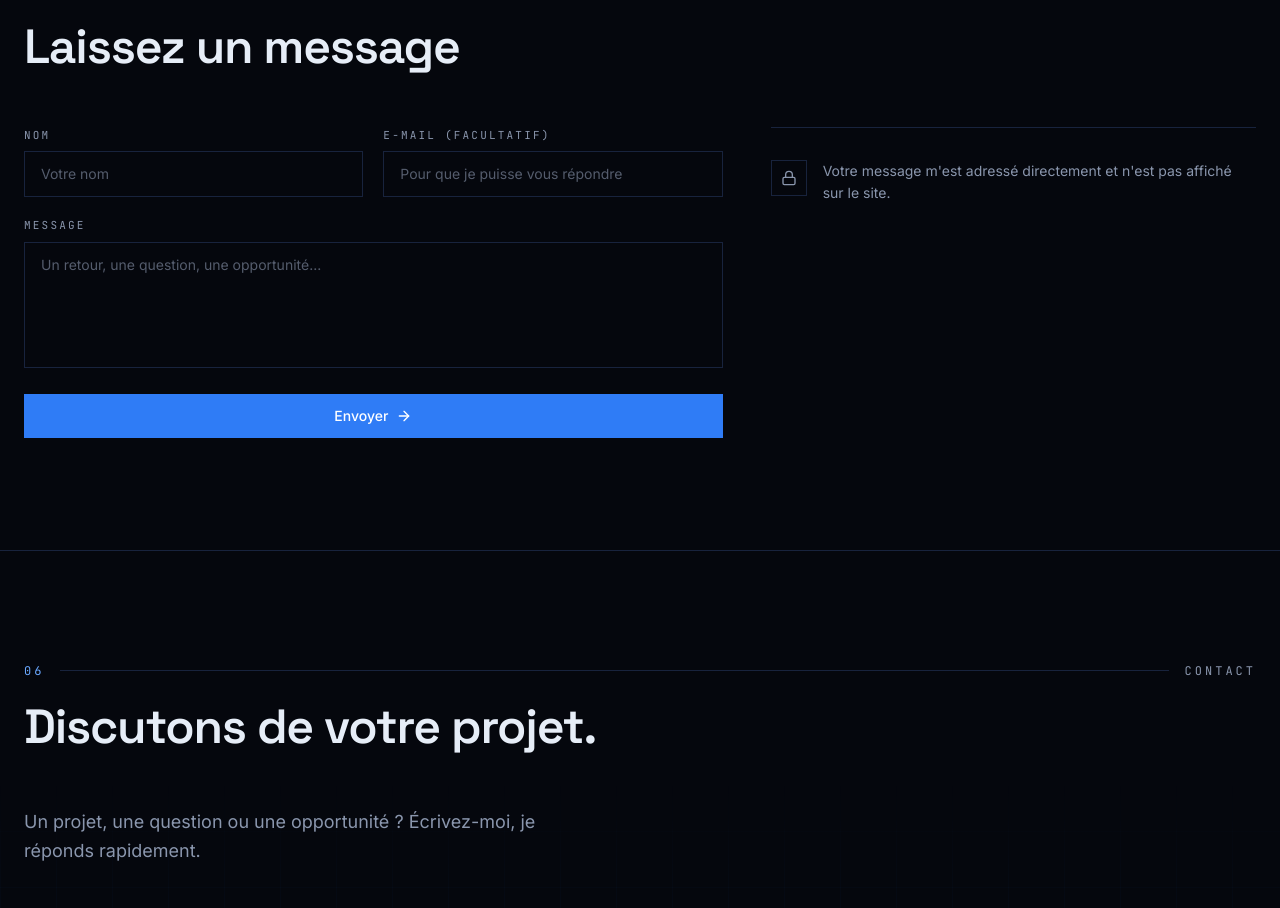
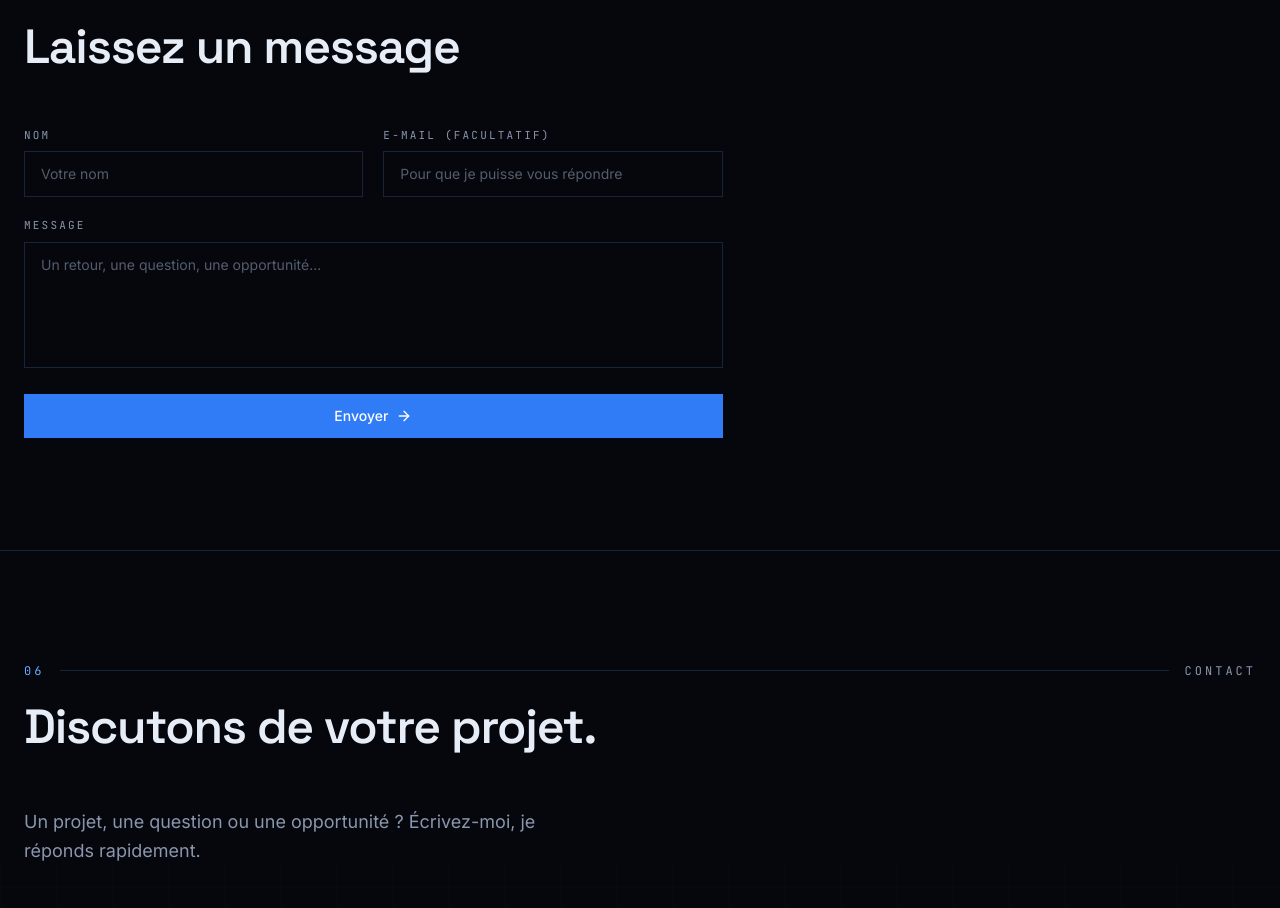
Before and after one commit to drissalichane/drissalichane.github.io, a Next.js app: page / in a window 1280 px wide. Shown: the part 6680-7588 px from the top of the page. Built offline with nearby package versions, Linux system fonts and the light colour scheme.

Commit message:
fix: drop the privacy note beside the message form
The confirmation now appears under the send button.

```diff
--- a/src/components/Guestbook.tsx
+++ b/src/components/Guestbook.tsx
@@ -3,7 +3,7 @@
 import { useState } from "react";
 import { collection, addDoc, serverTimestamp } from "firebase/firestore";
 import { db } from "@/lib/firebase";
-import { ArrowRight, Check, Lock } from "lucide-react";
+import { ArrowRight, Check } from "lucide-react";
 import SectionHeading from "@/components/SectionHeading";
 import { useLang } from "@/i18n";
 
@@ -132,28 +132,18 @@ export default function Guestbook() {
                             {!loading && <ArrowRight size={16} className="transition-transform group-hover:translate-x-1" />}
                         </button>
                         {sendError && <p className="font-mono text-xs text-accent">{t.guestbook.sendError}</p>}
-                    </form>
-
-                    <div className="border-t border-line pt-8 lg:col-span-5">
-                        {sent ? (
-                            <div className="flex gap-4">
+                        {sent && (
+                            <div className="flex gap-4 pt-2">
                                 <span className="flex h-9 w-9 shrink-0 items-center justify-center border border-primary text-accent">
                                     <Check size={16} />
                                 </span>
                                 <div>
                                     <p className="font-medium text-ink">{t.guestbook.sentTitle}</p>
-                                    <p className="mt-2 text-sm leading-relaxed text-muted">{t.guestbook.sentText}</p>
+                                    <p className="mt-1 text-sm leading-relaxed text-muted">{t.guestbook.sentText}</p>
                                 </div>
                             </div>
-                        ) : (
-                            <div className="flex gap-4">
-                                <span className="flex h-9 w-9 shrink-0 items-center justify-center border border-line text-muted">
-                                    <Lock size={16} />
-                                </span>
-                                <p className="text-sm leading-relaxed text-muted">{t.guestbook.privateNote}</p>
-                            </div>
                         )}
-                    </div>
+                    </form>
                 </div>
             </div>
         </section>
--- a/src/i18n.tsx
+++ b/src/i18n.tsx
@@ -24,7 +24,6 @@ const ui = {
             email: "E-mail (facultatif)", emailPlaceholder: "Pour que je puisse vous répondre", message: "Message",
             messagePlaceholder: "Un retour, une question, une opportunité...", send: "Envoyer", sending: "Envoi...",
             sendError: "Le message n'a pas pu être envoyé. Réessayez plus tard.",
-            privateNote: "Votre message m'est adressé directement et n'est pas affiché sur le site.",
             sentTitle: "Message envoyé, merci.", sentText: "Je le lis personnellement et vous réponds si vous avez laissé un e-mail.",
         },
         contact: { label: "Contact", title: "Discutons de votre projet.", text: "Un projet, une question ou une opportunité ? Écrivez-moi, je réponds rapidement.", phone: "Téléphone" },
@@ -45,7 +44,6 @@ const ui = {
             email: "Email (optional)", emailPlaceholder: "So I can reply to you", message: "Message",
             messagePlaceholder: "Feedback, a question, an opportunity...", send: "Send", sending: "Sending...",
             sendError: "Your message could not be sent. Please try again later.",
-            privateNote: "Your message comes straight to me and is not shown on the site.",
             sentTitle: "Message sent, thank you.", sentText: "I read every message myself and will reply if you left an email.",
         },
         contact: { label: "Contact", title: "Let's talk about your project.", text: "A project, a question or an opportunity? Write to me, I reply quickly.", phone: "Phone" },
```
